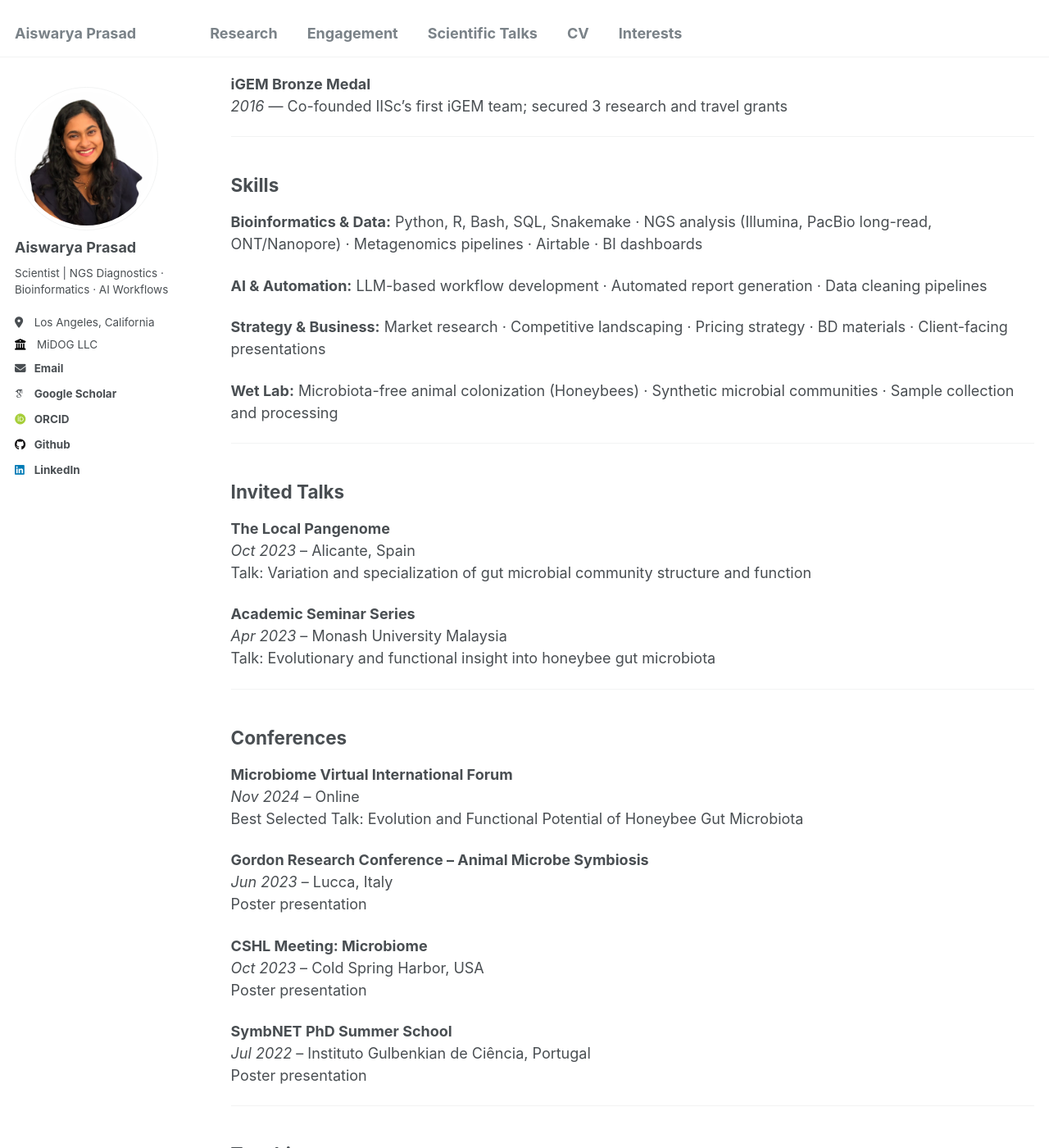
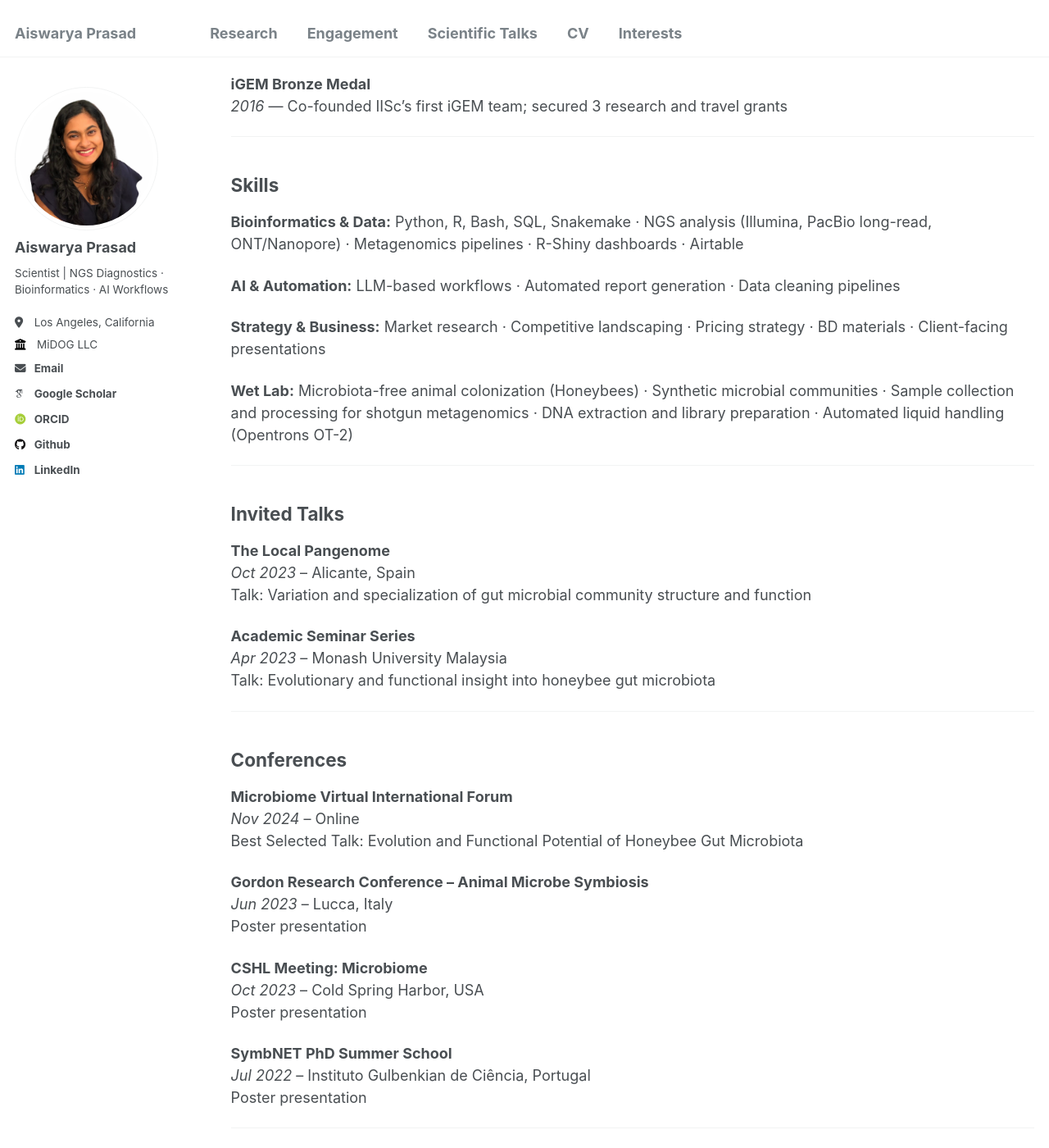
Before and after one commit to Aiswarya-prasad/aiswarya-prasad.github.io, a Jekyll site: the page built from _pages/cv.md, in a window 1280 px wide and 1400 px high, scrolled down 2311 px. Shown: the whole window at 82% size. Built offline with Jekyll 4.4.1, drawn with Linux system fonts in a browser that asks for light colours; some web fonts are replaced; some of the changed text lies outside the part shown.

Commit message:
updated cv details

```diff
--- a/_pages/cv.md
+++ b/_pages/cv.md
@@ -95,13 +95,13 @@ _2016_ — Co-founded IISc’s first iGEM team; secured 3 research and travel gr
 
 ## Skills
 
-**Bioinformatics & Data:** Python, R, Bash, SQL, Snakemake · NGS analysis (Illumina, PacBio long-read, ONT/Nanopore) · Metagenomics pipelines · Airtable · BI dashboards
+**Bioinformatics & Data:** Python, R, Bash, SQL, Snakemake · NGS analysis (Illumina, PacBio long-read, ONT/Nanopore) · Metagenomics pipelines · R-Shiny dashboards · Airtable
 
-**AI & Automation:** LLM-based workflow development · Automated report generation · Data cleaning pipelines
+**AI & Automation:** LLM-based workflows · Automated report generation · Data cleaning pipelines
 
 **Strategy & Business:** Market research · Competitive landscaping · Pricing strategy · BD materials · Client-facing presentations
 
-**Wet Lab:** Microbiota-free animal colonization (Honeybees) · Synthetic microbial communities · Sample collection and processing
+**Wet Lab:** Microbiota-free animal colonization (Honeybees) · Synthetic microbial communities · Sample collection and processing for shotgun metagenomics · DNA extraction and library preparation · Automated liquid handling (Opentrons OT-2)
 
 ---
 
@@ -141,7 +141,7 @@ Poster presentation
 
 **Teaching Assistant – SAGE (Sequence A Genome)**
 _2021 – 2024_
-Masters-level bioinformatics course
+Masters-level bioinformatics course. Delivered Lecture on Genome Assembly. Guided Student Projects. Contributed to laying out and evaluating assignments. Re-organized course materials into interactive R markdown format.
 
 ---
 
```
